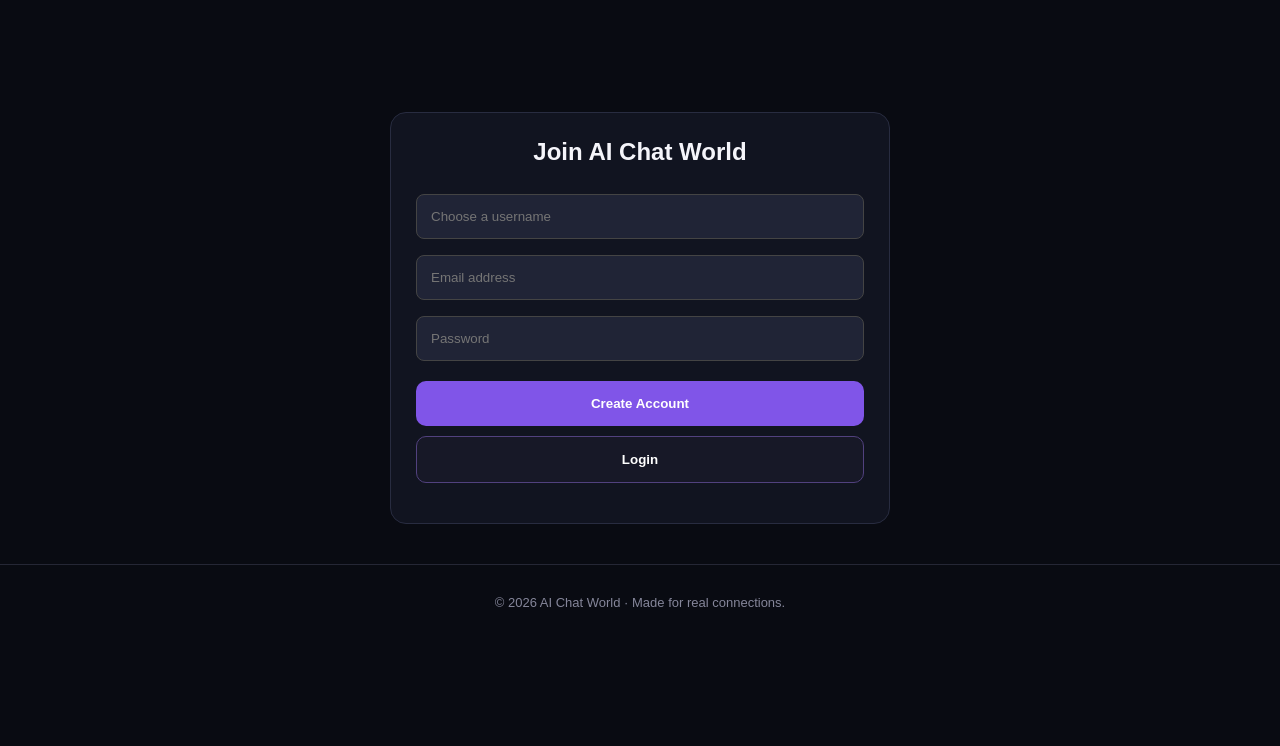
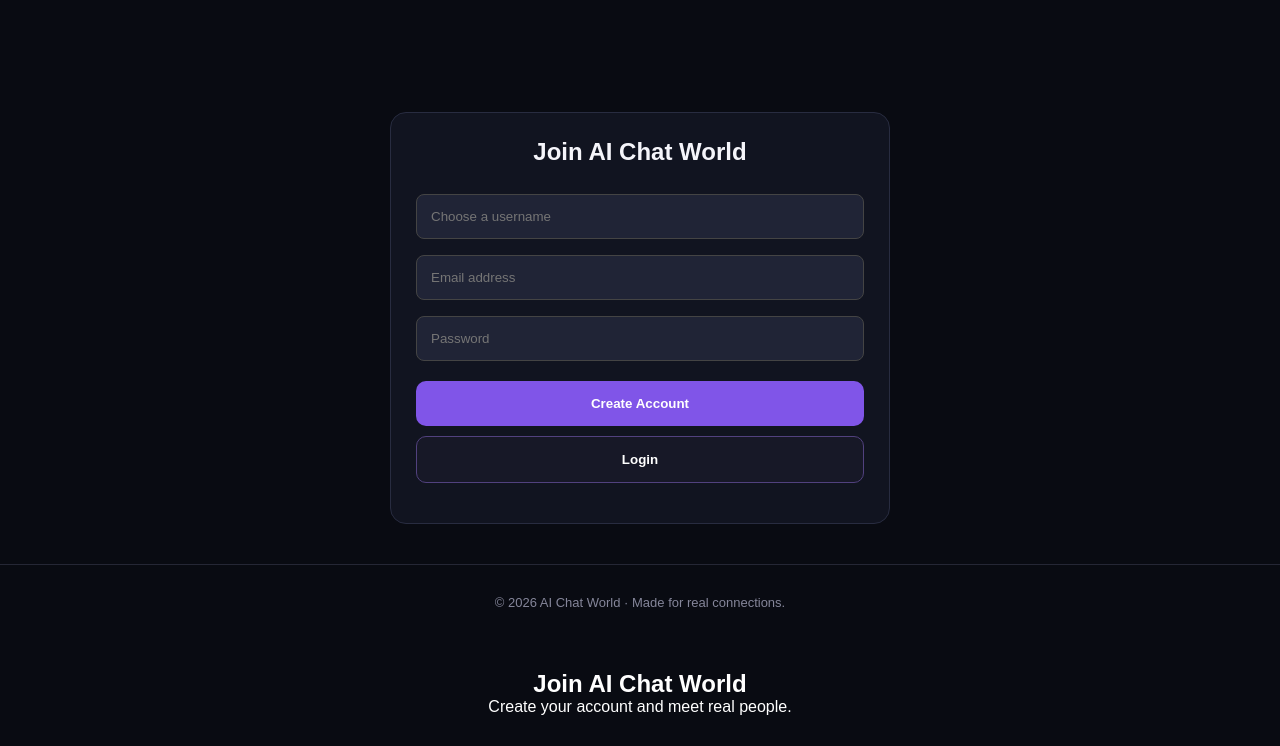
Before and after one commit to lionelpiuss-spec/Ai-chat-world, a plain HTML site: page index.html in a window 1280 px wide. Shown: the part 1426-2172 px from the top of the page. Before the commit the page ends 2066 px from the top, so only its background shows below. Drawn offline with nearby package versions, Linux system fonts and the light colour scheme.

Commit message:
Add registration section

```diff
--- a/index.html
+++ b/index.html
@@ -275,3 +275,7 @@ const supabaseClient = window.supabase.createClient(
 
 console.log("AI Chat World connected to Supabase!");
 </script>
+<section style="padding:30px;text-align:center;color:white">
+<h2>Join AI Chat World</h2>
+<p>Create your account and meet real people.</p>
+</section>
```
